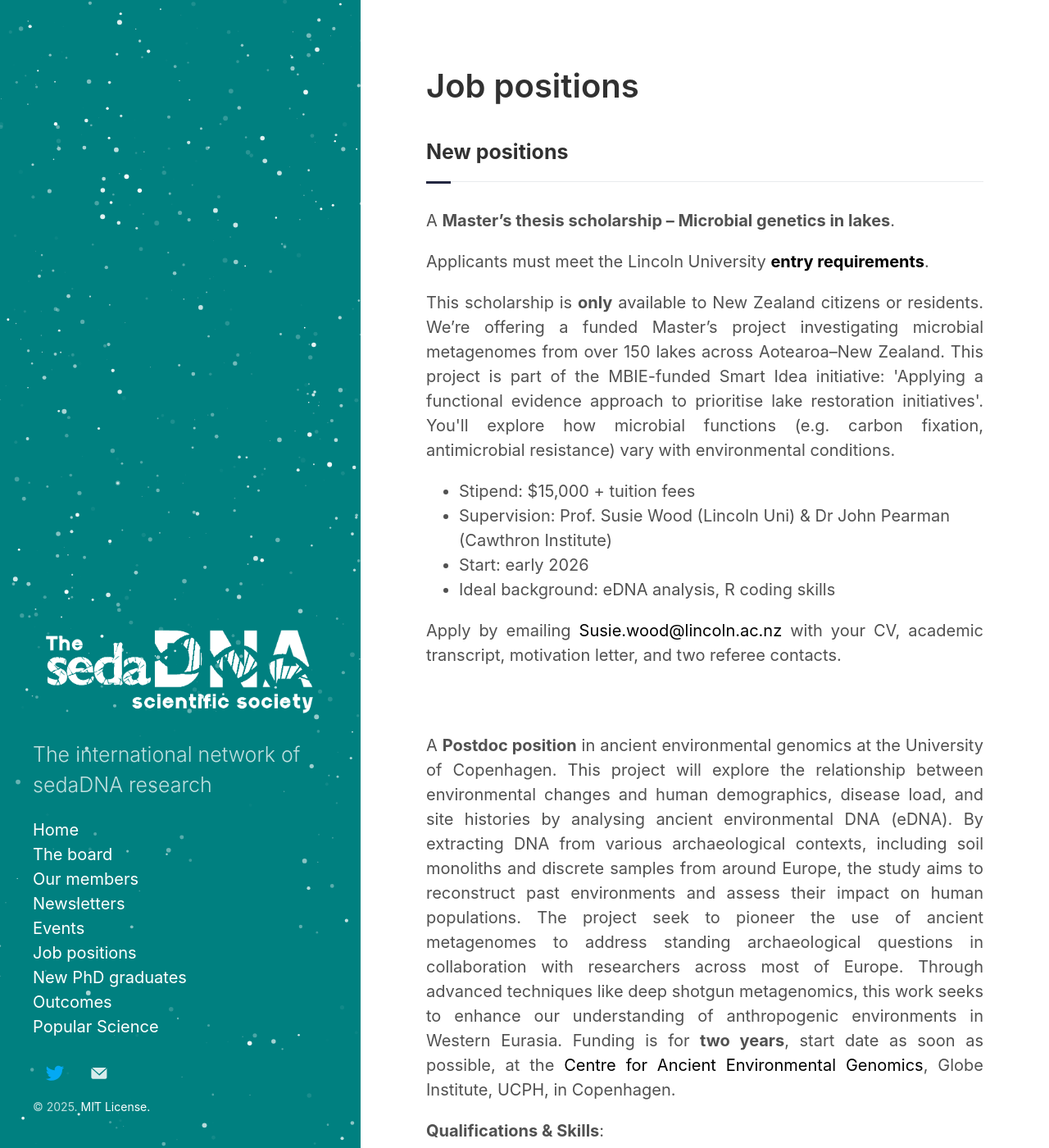
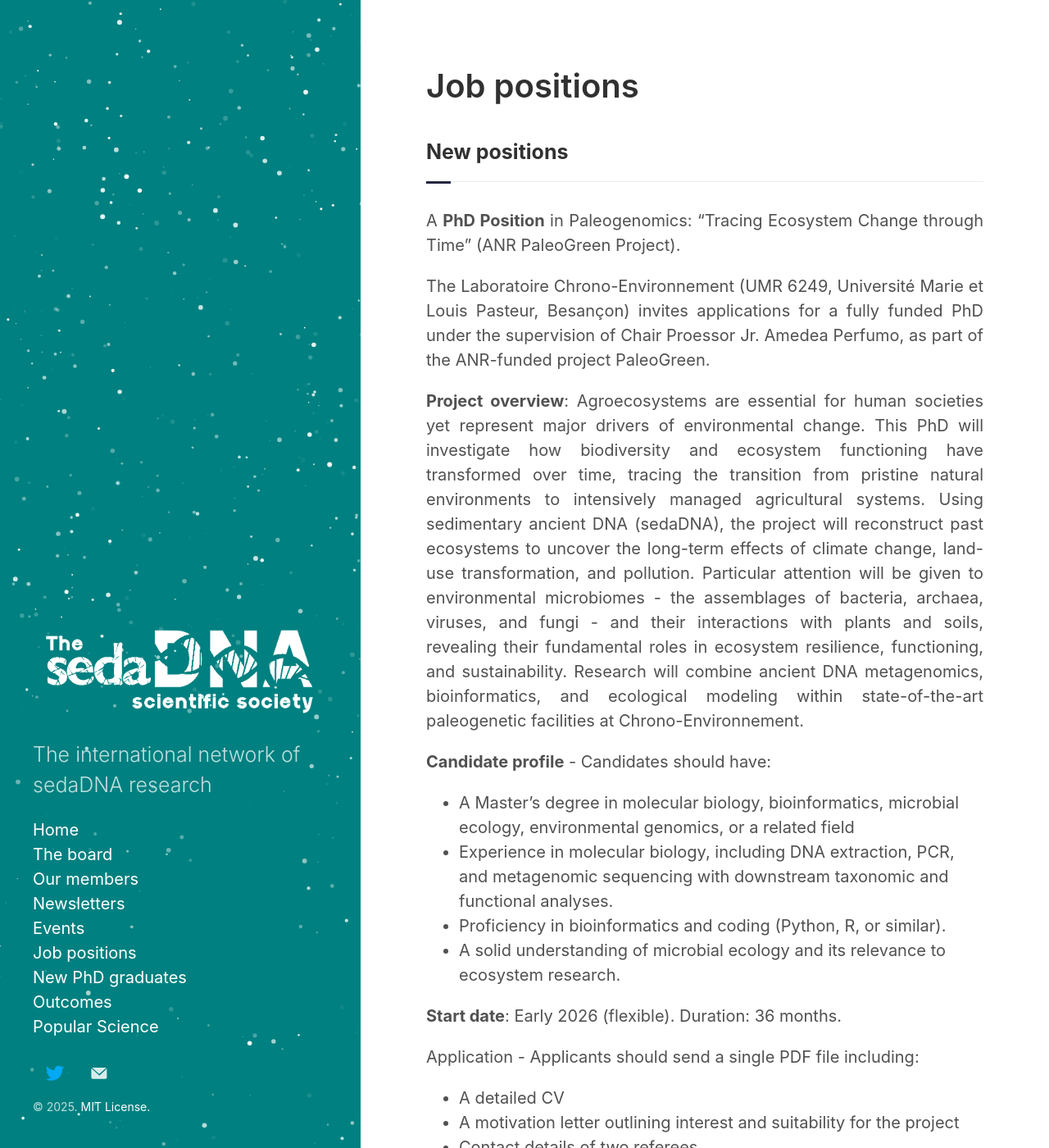
Before and after one commit to sedadna/sedadna.github.io, a Jekyll site: the page built from category/positions.md, in a window 1280 px wide and 1400 px high. Shown: the whole window at 82% size. Built offline with Jekyll 4.4.1, drawn with Linux system fonts in a browser that asks for light colours; some of the changed text lies outside the part shown.

Commit message:
Update positions.md

```diff
--- a/category/positions.md
+++ b/category/positions.md
@@ -19,19 +19,33 @@ This exciting project uses sediment cores, eDNA and palaeoecological tools to un
 <br>
 -->
 
-<p align="justify">A <b>Master’s thesis scholarship – Microbial genetics in lakes</b>.</p>
-<p align="justify">Applicants must meet the Lincoln University <a href="https://www.lincoln.ac.nz/study/study-programmes/programme-search/doctor-of-philosophy-phd/"><b>entry requirements</b></a>.</p>
-<p align="justify">This scholarship is <b>only</b> available to New Zealand citizens or residents.  We’re offering a funded Master’s project investigating microbial metagenomes from over 150 lakes across Aotearoa–New Zealand. This project is part of the MBIE-funded Smart Idea initiative: 'Applying a functional evidence approach to prioritise lake restoration initiatives'. You'll explore how microbial functions (e.g. carbon fixation, antimicrobial resistance) vary with environmental conditions.
+<p align="justify"> A <b>PhD Position</b> in Paleogenomics: “Tracing Ecosystem Change through Time” (ANR PaleoGreen Project).</p>
+<p align="justify"> The Laboratoire Chrono-Environnement (UMR 6249, Université Marie et Louis Pasteur, Besançon) invites applications for a fully funded PhD under the supervision of Chair Proessor Jr. Amedea Perfumo, as part of the ANR-funded project PaleoGreen.</p>
+<p align="justify"> <b>Project overview</b>: Agroecosystems are essential for human societies yet represent major drivers of environmental change. This PhD will investigate how biodiversity and ecosystem functioning have transformed over time, tracing the transition from pristine natural environments to intensively managed agricultural systems. Using sedimentary ancient DNA (sedaDNA), the project will reconstruct past ecosystems to uncover the long-term effects of climate change, land-use transformation, and pollution. Particular attention will be given to environmental microbiomes - the assemblages of bacteria, archaea, viruses, and fungi - and their interactions with plants and soils, revealing their fundamental roles in ecosystem resilience, functioning, and sustainability. Research will combine ancient DNA metagenomics, bioinformatics, and ecological modeling within state-of-the-art paleogenetic facilities at Chrono-Environnement.</p>
+<p align="justify"> <b>Candidate profile</b> - Candidates should have:
 <ul>
-  <li>Stipend: $15,000 + tuition fees</li>
-  <li>Supervision: Prof. Susie Wood (Lincoln Uni) & Dr John Pearman (Cawthron Institute)</li>
-  <li>Start: early 2026</li>
-  <li>Ideal background: eDNA analysis, R coding skills</li>
+  <li>A Master’s degree in molecular biology, bioinformatics, microbial ecology, environmental genomics, or a related field</li>
+  <li>Experience in molecular biology, including DNA extraction, PCR, and metagenomic sequencing with downstream taxonomic and functional analyses.</li>
+  <li>Proficiency in bioinformatics and coding (Python, R, or similar).</li>
+  <li>A solid understanding of microbial ecology and its relevance to ecosystem research.</li>
 </ul></p>
-<p align="justify">Apply by emailing <a href="mailto:Susie.wood@lincoln.ac.nz">Susie.wood@lincoln.ac.nz</a> with your CV, academic transcript, motivation letter, and two referee contacts.</p>
+<p align="justify"><b>Start date</b>: Early 2026 (flexible). Duration: 36 months.
+<p align="justify">Application - Applicants should send a single PDF file including:
+<ul>
+  <li>A detailed CV</li>
+  <li>A motivation letter outlining interest and suitability for the project</li>
+  <li>Contact details of two referees</li>
+</ul></p>
+<p align="justify">Please submit your application and any inquiries to Amedea Perfumo (<a href="mailto:amedea.perfumo@cnrs.fr">amedea.perfumo@cnrs.fr</a>). Further details about the position can be found <a href="https://emploi.cnrs.fr/Offres/Doctorant/UMR6249-SEBLAN-017/Default.aspx"><b>here</b></a>. </p>
+
+
 
 <br>
 <br>
+
+
+
+
 
 
 
```
